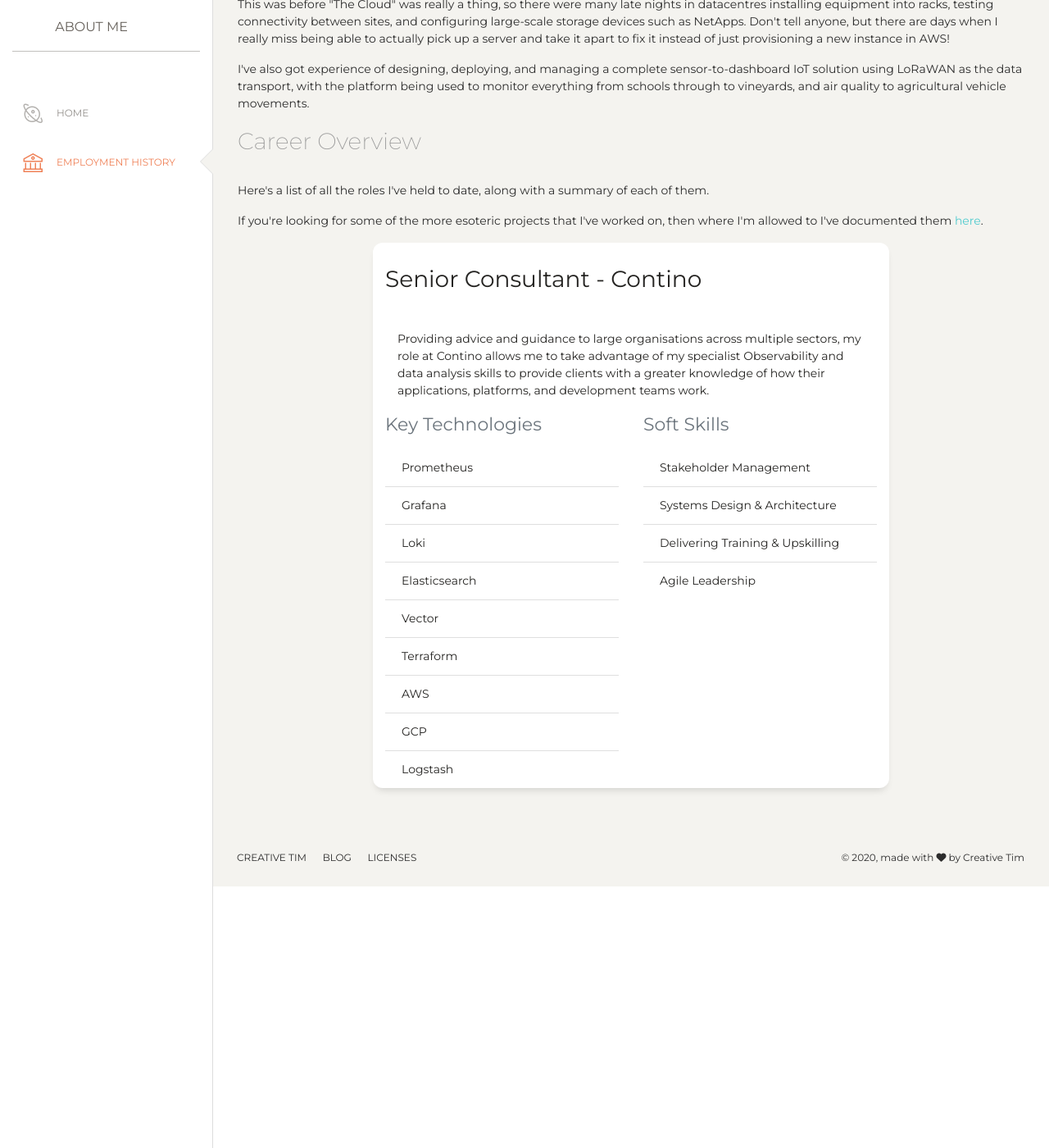
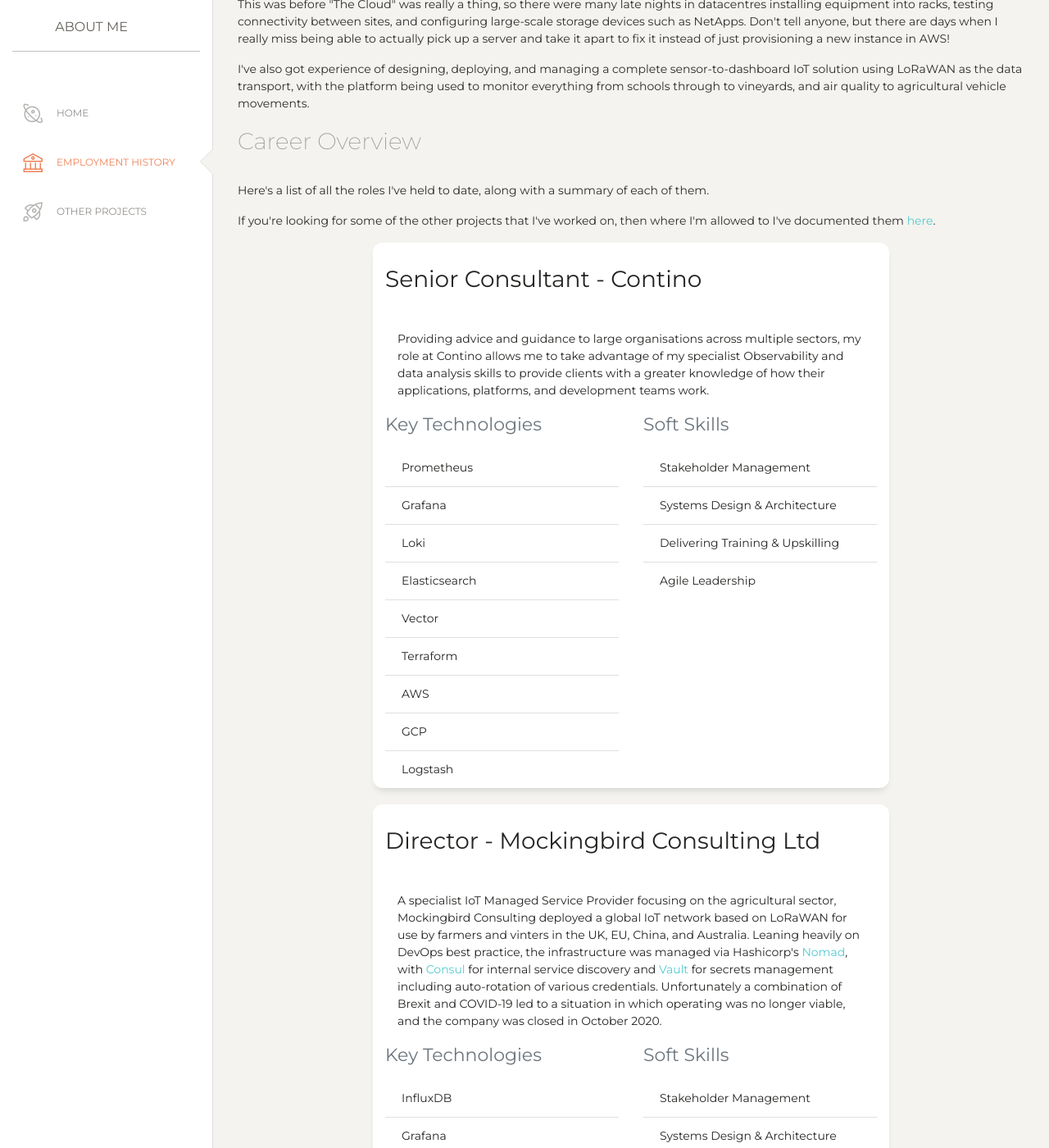
Before and after one commit to proffalken/proffalken.github.io, a Jekyll site: the page built from employment_history.markdown, in a window 1280 px wide and 1400 px high, scrolled down 420 px. Shown: the whole window at 82% size. Built offline with Jekyll 4.4.1, drawn with Linux system fonts in a browser that asks for light colours; our own code applies the rules of GitHub Pages for plain Markdown files; before the commit the page ends 1501 px from its top, so only the background shows below that; some of the changed text lies outside the part shown.

Commit message:
Formatting fixes, add project content

```diff
--- /dev/null
+++ b/_data/projects.yaml
@@ -0,0 +1,19 @@
+- name: Make Monmouth
+  description: |
+    Along with a few others, I setup and currently run a Maker Space in Monmouth, South Wales, UK.
+
+    Our goal is to provide a community space in which people from all walks of life are able to create, socialise, and collaborate on their projects with access to tools and machinery that they may not otherwise have.
+  website: https://www.makemonmouth.co.uk/
+  twitter: makemonmouth
+- name: Budget Smart Home
+  description: |
+    I'm a keen advocate of homes that use technology to improve the life of the people who live there.
+
+    As a result, I'm documenting my progress on retro-fitting smart-home technology to my 1980's house here in the UK.
+  website: https://www.budgetsmarthome.co.uk/
+  twitter: bgtsmarthomeuk
+- name: Lunchtime Trains
+  description: |
+    No longer operational, Lunchtime Trains took live data feeds from Network Rail and used them to provide trainspotters with a way to see which services were near them at any given time.
+
+    This was my first foray into big data and augmenting static data with live streams, and it included trains as well, so that was a bonus!
--- a/_data/roles.yaml
+++ b/_data/roles.yaml
@@ -17,3 +17,25 @@
     - Systems Design & Architecture
     - Delivering Training & Upskilling
     - Agile Leadership
+- title: Director
+  company: Mockingbird Consulting Ltd
+  summary: |
+    A specialist IoT Managed Service Provider focusing on the agricultural sector, Mockingbird Consulting deployed a global IoT network based on LoRaWAN for use by farmers and vinters in the UK, EU, China, and Australia.
+    Leaning heavily on DevOps best practice, the infrastructure was managed via Hashicorp's <a href="https://nomadproject.io/">Nomad</a>, with <a href="https://consul.io/">Consul</a> for internal service discovery and <a href="https://vaultproject.io/">Vault</a> for secrets management including auto-rotation of various credentials.
+    Unfortunately a combination of Brexit and COVID-19 led to a situation in which operating was no longer viable, and the company was closed in October 2020.
+  technologies_used:
+    - InfluxDB
+    - Grafana
+    - Terraform
+    - AWS
+    - DigitalOcean
+    - Consul
+    - Vault
+    - Nomad
+    - Docker
+    - LoRaWAN
+  soft_skills:
+    - Stakeholder Management
+    - Systems Design & Architecture
+    - Delivering Training & Upskilling
+    - Agile Leadership
--- a/employment_history.markdown
+++ b/employment_history.markdown
@@ -28,7 +28,7 @@ order: 1
 <div class="row">
 <div class="col">
 <p>Here's a list of all the roles I've held to date, along with a summary of each of them.</p>
-<p>If you're looking for some of the more esoteric projects that I've worked on, then where I'm allowed to I've documented them <a href="/projects">here</a>.</p>
+<p>If you're looking for some of the other projects that I've worked on, then where I'm allowed to I've documented them <a href="/projects">here</a>.</p>
 </div>
 </div>
 {% for role in site.data.roles %}
--- /dev/null
+++ b/projects.markdown
@@ -0,0 +1,45 @@
+---
+title: Other Projects
+permalink: /projects/
+icon: nc-spaceship
+order: 2
+---
+Over the years I've been lucky enough to take part in or run a myriad of projects outside of my career, all with varying degrees of success!
+
+This page lists a few of those projects with links to the website where available.
+
+{% for item in site.data.projects %}
+
+  {% capture modulo %}{{ forloop.index | modulo: 3 }}{% endcapture %}
+
+  {% if modulo == '1' %}
+<div class="row">
+  <div class="col">
+    <div class="card-deck">
+  {% endif %}
+    <div class="card card-stats">
+      <div class="card-header">
+        <h3 class="card-title">{{ item.name }}</h3>
+      </div>
+      <div class="card-body">
+        <p class="card-text">{{ item.description | newline_to_br }}</p>
+      </div>
+      <div class="card-footer">
+      <hr />
+      <div class="icon-big text-center icon-warning">
+      {% if item.website %}
+        <a class="card-link" href="{{ item.website }}" alt="A link to the {{ item.name }} website"><i class="nc-icon nc-globe"></i></a>
+      {% endif %}
+      {% if item.twitter %}
+        <a class="card-link" href="https://twitter.com/{{ item.twitter }}" alt="A link to the {{ item.name }} twitter account"><i class="fab fa-twitter"></i></a>
+      {% endif %}
+      </div>
+      </div>
+    </div>
+  {% if modulo == '0' or forloop.last %}
+    </div>
+  </div>
+</div>
+  {% endif %}
+
+{% endfor %}`
```
